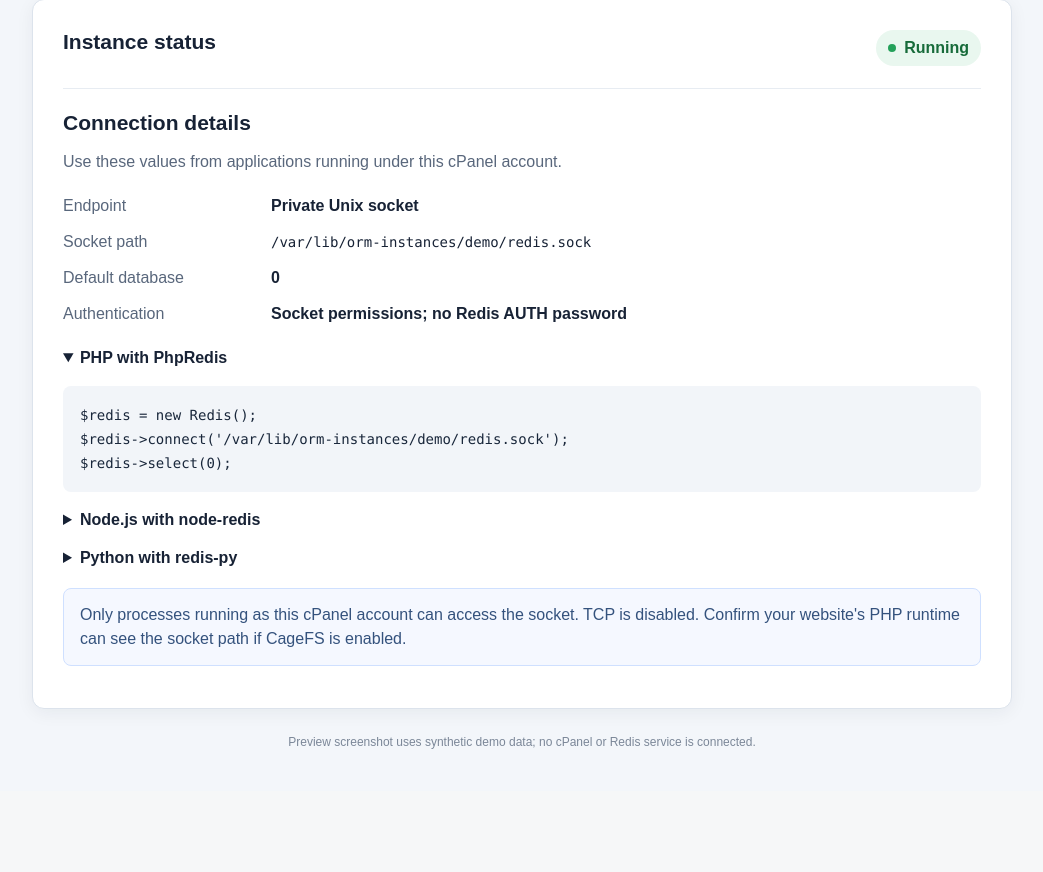
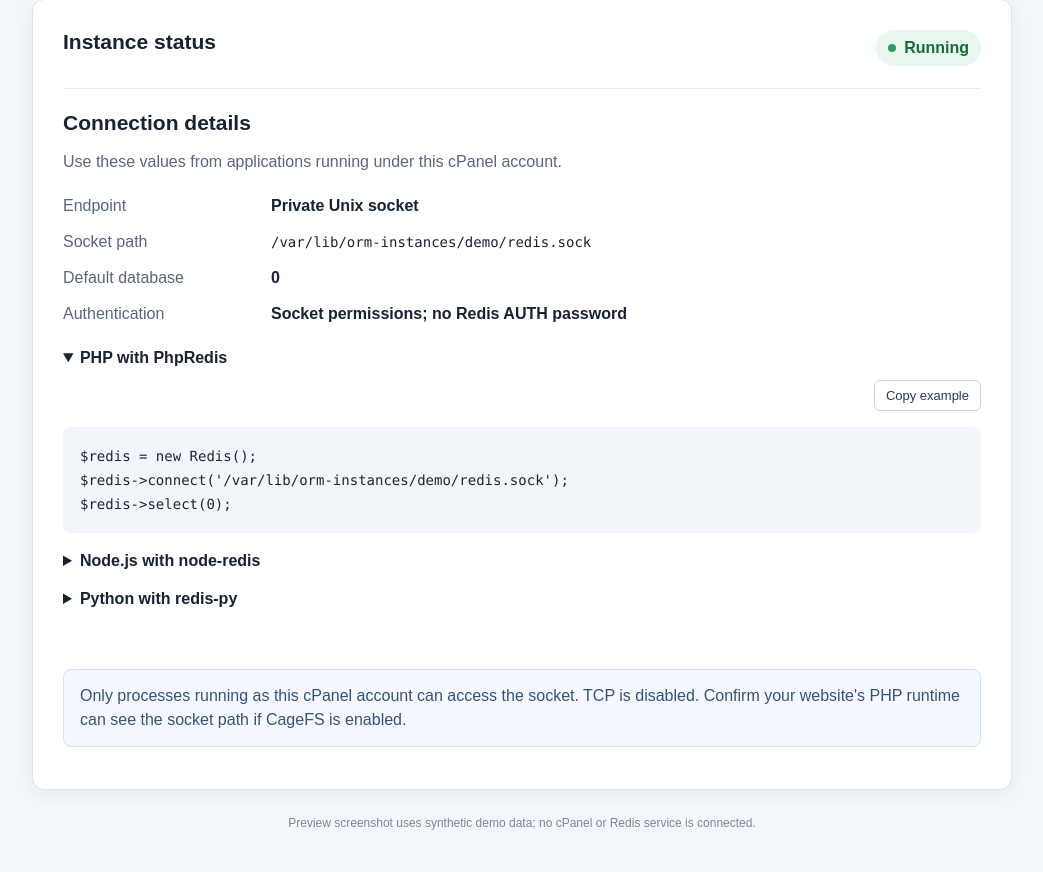
Before and after one commit to aivanov2-godaddy/open-redis-manager, a PHP site: page /screenshots/previews/connection-details.html in a window 1280 px wide. Shown: the part 294-1166 px from the top of the page, without its empty margins (118-1161 px from the left). Before the commit the page ends 1043 px from the top, so only its background shows below. Run offline with PHP 8.4, Linux system fonts and the light colour scheme.

Commit message:
Add copy controls for cPanel connection examples

```diff
--- a/screenshots/previews/connection-details.html
+++ b/screenshots/previews/connection-details.html
@@ -29,6 +29,9 @@
     .codebox { padding: 17px; border-radius: 8px; background: #f2f5f9; color: #19273b; white-space: pre-wrap; }
     details { margin-top: 14px; }
     summary { cursor: pointer; font-weight: 700; }
+    .copy-actions { display: flex; justify-content: flex-end; margin-top: 10px; }
+    .copy-button { padding: 7px 11px; border: 1px solid #cbd5e1; border-radius: 6px; background: #fff; color: #263b57; font-size: 13px; cursor: pointer; }
+    .copy-status { min-height: 1.5em; color: #176b3a; }
     .notice { margin-top: 18px; padding: 14px 16px; border: 1px solid #cfe0ff; border-radius: 8px; color: #34527d; background: #f5f8ff; }
     .footer { text-align: center; color: #7b8798; font-size: 12px; margin-top: 24px; }
     @media(max-width: 600px) { main { width: calc(100% - 24px); margin: 24px auto; } .topbar { padding: 0 16px; } .card { padding: 20px 18px; } dl { grid-template-columns: 1fr; gap: 4px; } dd { margin-bottom: 9px; } }
@@ -54,27 +57,47 @@
         </dl>
         <details open>
           <summary>PHP with PhpRedis</summary>
-          <pre class="codebox"><code>$redis = new Redis();
+          <div class="copy-actions"><button class="copy-button" type="button" aria-label="Copy PHP with PhpRedis example" data-target="php-example" data-label="PHP with PhpRedis">Copy example</button></div>
+          <pre class="codebox"><code id="php-example">$redis = new Redis();
 $redis-&gt;connect('/var/lib/orm-instances/demo/redis.sock');
 $redis-&gt;select(0);</code></pre>
         </details>
         <details>
           <summary>Node.js with node-redis</summary>
-          <pre class="codebox"><code>import { createClient } from 'redis';
+          <div class="copy-actions"><button class="copy-button" type="button" aria-label="Copy Node.js with node-redis example" data-target="node-example" data-label="Node.js with node-redis">Copy example</button></div>
+          <pre class="codebox"><code id="node-example">import { createClient } from 'redis';
 const client = createClient({ socket: { path: "/var/lib/orm-instances/demo/redis.sock" } });
 await client.connect();</code></pre>
         </details>
         <details>
           <summary>Python with redis-py</summary>
-          <pre class="codebox"><code>import redis
+          <div class="copy-actions"><button class="copy-button" type="button" aria-label="Copy Python with redis-py example" data-target="python-example" data-label="Python with redis-py">Copy example</button></div>
+          <pre class="codebox"><code id="python-example">import redis
 
 client = redis.Redis(unix_socket_path='/var/lib/orm-instances/demo/redis.sock', db=0)
 client.ping()</code></pre>
         </details>
+        <p id="copy-status" class="copy-status" role="status" aria-live="polite"></p>
         <p class="notice">Only processes running as this cPanel account can access the socket. TCP is disabled. Confirm your website's PHP runtime can see the socket path if CageFS is enabled.</p>
       </section>
     </section>
     <p class="footer">Preview screenshot uses synthetic demo data; no cPanel or Redis service is connected.</p>
   </main>
+  <script>
+    (() => {
+      const status = document.getElementById('copy-status');
+      document.querySelectorAll('.copy-button').forEach(button => {
+        button.addEventListener('click', async () => {
+          try {
+            if (!navigator.clipboard?.writeText) throw new Error('clipboard unavailable');
+            await navigator.clipboard.writeText(document.getElementById(button.dataset.target).innerText);
+            status.textContent = `${button.dataset.label} copied.`;
+          } catch {
+            status.textContent = 'Clipboard access is unavailable. Select and copy the example manually.';
+          }
+        });
+      });
+    })();
+  </script>
 </body>
 </html>
```
Also changed, not shown: docs/features/catalog.md (+1 -1 lines), packaging/cpanel/files/orm/index.live.php (+32 -3 lines), project/issues/03-cpanel-workflow.md (+1 -1 lines), tests/cpanel-connection-details.php (+15 -0 lines), screenshots/README.md, 1 other file.
